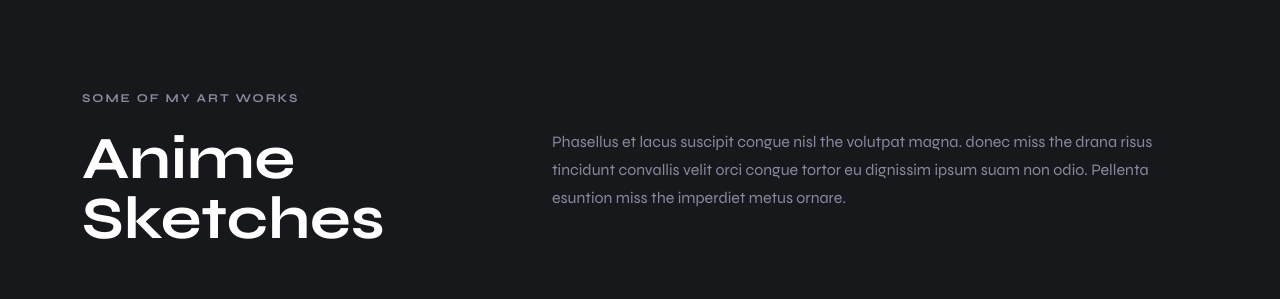
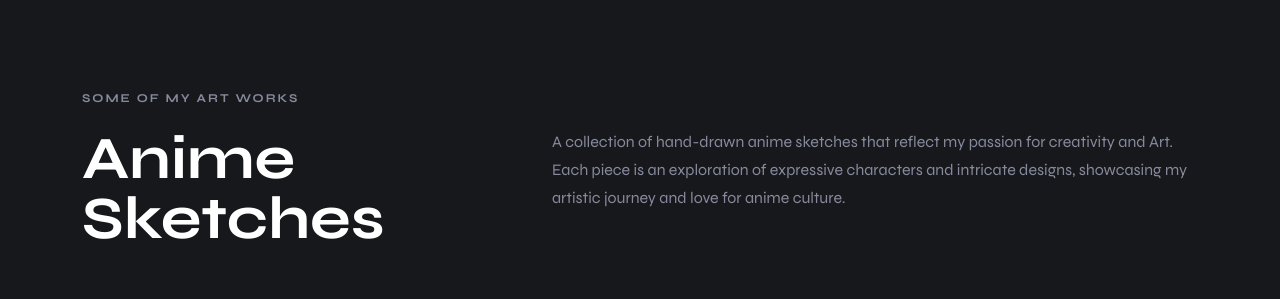
Before and after one commit to KumarSuraj07/PFolio, a plain HTML site: page index.html in a window 1280 px wide. Shown: the part 2360-2659 px from the top of the page. Drawn offline with nearby package versions, Linux system fonts and the light colour scheme.

Commit message:
Update index.html

```diff
--- a/index.html
+++ b/index.html
@@ -441,9 +441,7 @@
           </div>
 
           <p class="section-text">
-            Phasellus et lacus suscipit congue nisl the volutpat magna. donec miss the drana risus tincidunt convallis
-            velit orci congue tortor eu dignissim ipsum suam non odio. Pellenta esuntion miss the imperdiet metus
-            ornare.
+            A collection of hand-drawn anime sketches that reflect my passion for creativity and Art. Each piece is an exploration of expressive characters and intricate designs, showcasing my artistic journey and love for anime culture.
           </p>
 
         </div>
```
